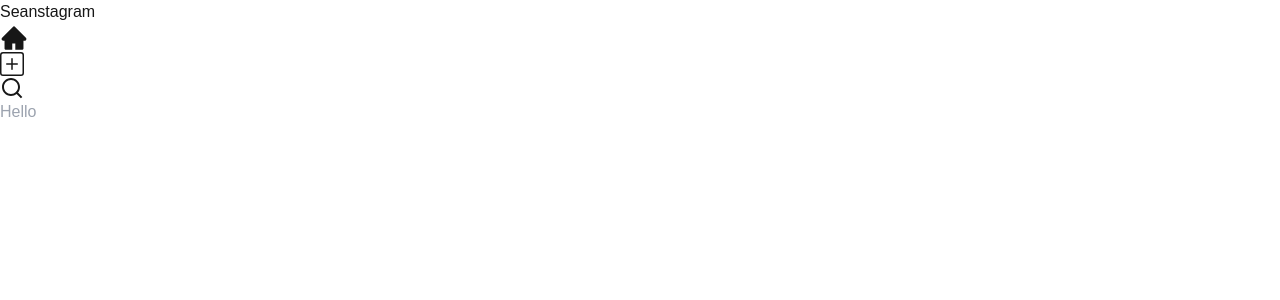
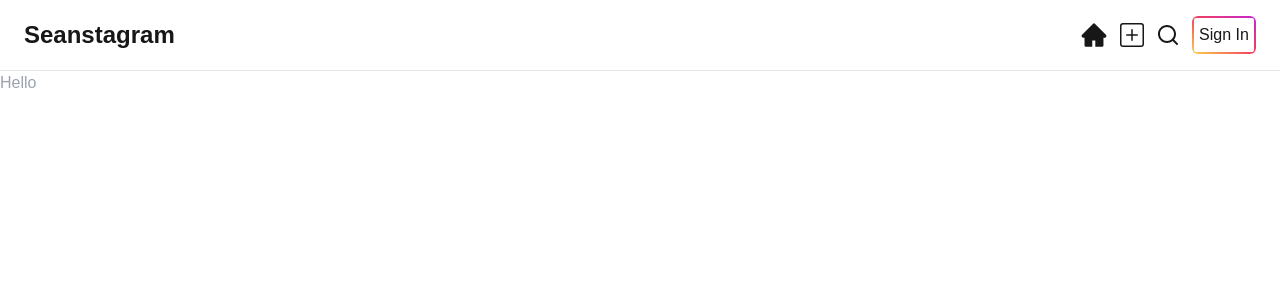
Before and after one commit to shyunlee/nvrthlss_instagram, a Next.js app: page / in a window 1280 px wide. Shown: the top 300 px of the page. Built offline with nearby package versions, Linux system fonts and the light colour scheme.

Commit message:
nav setup - add sign in button and style nav bar

```diff
--- a/src/app/layout.tsx
+++ b/src/app/layout.tsx
@@ -19,8 +19,8 @@ export default function RootLayout({
 }>) {
   return (
     <html lang='en' className={openSans.className}>
-      <body>
-        <header>
+      <body className='w-full max-w-screen-xl overflow-auto mx-auto'>
+      <header>
           <Navbar />
         </header>
         <main>{children}</main>
--- a/src/components/Navbar.tsx
+++ b/src/components/Navbar.tsx
@@ -2,6 +2,7 @@
 import Link from "next/link";
 import { usePathname } from "next/navigation";
 import { HomeIcon, HomeFillIcon, AddNewIcon, AddNewFillIcon, SearchIcon, SearchFillIcon } from './ui/icons/index';
+import ColorButton from "./ui/ColorButton";
 const menu = [
   {href: '/', icon: <HomeIcon />, clickedIcon: <HomeFillIcon />},
   {href: '/new', icon: <AddNewIcon />, clickedIcon: <AddNewFillIcon />},
@@ -12,11 +13,11 @@ export default function Navbar() {
   const pathName = usePathname();
 
   return (
-    <div>
+    <div className='flex justify-between px-6 py-4 items-center border-b'>
       <Link href='/'>
-        Seanstagram
+        <h1 className='text-2xl font-bold'>Seanstagram</h1>
       </Link>
-      <ul>
+      <ul className='flex gap-3 items-center'>
         {
           menu.map((item) => <li key={item.href}>
             <Link href={item.href}>
@@ -24,6 +25,7 @@ export default function Navbar() {
             </Link>
           </li>)
         }
+        <ColorButton text={'Sign In'} onClick={() => {}}/>
       </ul>
     </div>
   )
--- /dev/null
+++ b/src/components/ui/ColorButton.tsx
@@ -0,0 +1,17 @@
+type ColorButtonProps = {
+  text: string;
+  onClick: () => void;
+}
+
+export default function ColorButton({ text, onClick }: ColorButtonProps) {
+  return (
+    <div className='rounded-md bg-gradient-to-bl from-fuchsia-600 via-rose-500 to-amber-300 p-[0.15rem]'>
+      <button
+        className='bg-white rounded-sm text-base p-[0.3rem] hover:opacity-90 transition-opacity'
+        onClick={onClick}
+      >
+        {text}
+      </button>
+    </div>
+  );
+}
--- a/tailwind.config.js
+++ b/tailwind.config.js
@@ -2,6 +2,7 @@
 module.exports = {
   content: [
     './src/**/*.{js,ts,jsx,tsx,mdx}',
+    "./src/app/**/*.{js,ts,jsx,tsx,mdx}",
   ],
   theme: {
     extend: {},
```
